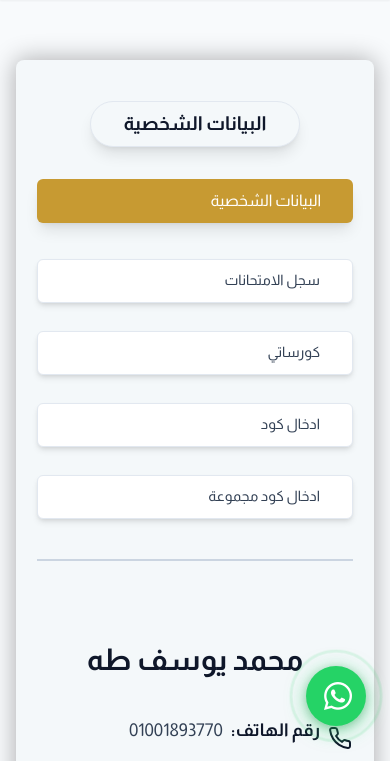
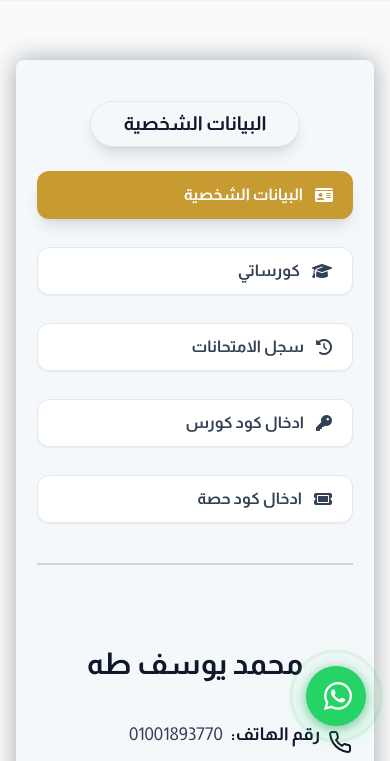
Before and after one commit to AsmaelShowky70/MohamedYousef_Academy, a PHP site: page /profile.php in a window 390 px wide. Shown: the part 94-855 px from the top of the page. Run offline with PHP 8.4, Linux system fonts and the light colour scheme; a user stored in the database is signed in; data comes from the database, SQL or seed files in the repository; data that the repository does not hold is empty; some libraries are stand-ins or nearby versions.

Commit message:
fix(profile): fix profile buttons responsiveness, remove nested buttons inside links, and resolve touch event race condition

```diff
--- a/includes/header.php
+++ b/includes/header.php
@@ -369,16 +369,19 @@ $whatsappEnabled = getSetting('whatsappFloatingEnabled', 'true') === 'true';
         <!-- Auth Actions inside Drawer -->
         <div class="pt-2 border-t border-slate-100 dark:border-slate-800/80">
             <?php if ($currentUser): ?>
-                <div class="flex items-center gap-2">
+                <div class="grid <?= in_array($currentUser['role'], ['ADMIN', 'SUPERADMIN']) ? 'grid-cols-2' : 'grid-cols-1' ?> gap-2 mb-2">
+                    <a href="/profile.php" class="py-2.5 px-3 text-center bg-primary-custom text-white text-xs font-bold rounded-xl shadow-sm hover:bg-teal-800 transition">
+                        <i class="fa-solid fa-user-graduate ml-1"></i> الملف الشخصي
+                    </a>
                     <?php if (in_array($currentUser['role'], ['ADMIN', 'SUPERADMIN'])): ?>
-                        <a href="/admin/index.php" class="flex-1 py-2.5 px-3 text-center bg-navy-custom text-white text-xs font-bold rounded-xl shadow-sm">
+                        <a href="/admin/index.php" class="py-2.5 px-3 text-center bg-navy-custom text-white text-xs font-bold rounded-xl shadow-sm hover:bg-slate-800 transition">
                             <i class="fa-solid fa-gauge-high text-gold-custom ml-1"></i> لوحة التحكم
                         </a>
                     <?php endif; ?>
-                    <button onclick="handleLogout()" class="flex-1 py-2.5 px-3 text-center border border-red-200 dark:border-red-900/50 text-red-600 dark:text-red-400 text-xs font-bold rounded-xl hover:bg-red-50 dark:hover:bg-red-950/30 transition">
-                        <i class="fa-solid fa-right-from-bracket ml-1"></i> تسجيل الخروج
-                    </button>
                 </div>
+                <button onclick="handleLogout()" class="w-full py-2.5 px-3 text-center border border-red-200 dark:border-red-900/50 text-red-600 dark:text-red-400 text-xs font-bold rounded-xl hover:bg-red-50 dark:hover:bg-red-950/30 transition">
+                    <i class="fa-solid fa-right-from-bracket ml-1"></i> تسجيل الخروج
+                </button>
             <?php else: ?>
                 <div class="grid grid-cols-2 gap-2">
                     <a href="/login.php" class="py-2.5 px-3 text-center bg-slate-100 dark:bg-slate-800 text-slate-800 dark:text-slate-100 text-xs font-bold rounded-xl hover:bg-slate-200 dark:hover:bg-slate-700 transition">
@@ -422,7 +425,7 @@ function toggleMobileNav() {
     }
 }
 
-// Close mobile menu when clicking or tapping outside
+// Close mobile menu when clicking outside
 function handleCloseNavMenu(e) {
     const menu = document.getElementById('mobileNavMenu');
     const btn = document.getElementById('mobileMenuBtn');
@@ -436,7 +439,6 @@ function handleCloseNavMenu(e) {
     }
 }
 document.addEventListener('click', handleCloseNavMenu);
-document.addEventListener('touchstart', handleCloseNavMenu, { passive: true });
 
 // Close mobile menu on resize to desktop
 window.addEventListener('resize', function() {
--- a/profile.php
+++ b/profile.php
@@ -200,28 +200,22 @@ require_once __DIR__ . '/includes/header.php';
                             <ul class="flex w-full flex-col space-y-7 text-center">
                                 <?php
                                 $navItems = [
-                                    'info' => ['name' => 'البيانات الشخصية', 'link' => '/profile'],
-                                    'my-quizzes' => ['name' => 'سجل الامتحانات', 'link' => '/profile/my-quizzes'],
-                                    'my-courses' => ['name' => 'كورساتي', 'link' => '/profile/my-courses'],
-                                    'code' => ['name' => 'ادخال كود', 'link' => '/profile/code'],
-                                    'collection-code' => ['name' => 'ادخال كود مجموعة', 'link' => '/profile/collection-code'],
+                                    'info' => ['name' => 'البيانات الشخصية', 'link' => '/profile.php?tab=info', 'icon' => 'fa-solid fa-id-card'],
+                                    'my-courses' => ['name' => 'كورساتي', 'link' => '/profile.php?tab=my-courses', 'icon' => 'fa-solid fa-graduation-cap'],
+                                    'my-quizzes' => ['name' => 'سجل الامتحانات', 'link' => '/profile.php?tab=my-quizzes', 'icon' => 'fa-solid fa-clock-rotate-left'],
+                                    'code' => ['name' => 'ادخال كود كورس', 'link' => '/profile.php?tab=code', 'icon' => 'fa-solid fa-key'],
+                                    'collection-code' => ['name' => 'ادخال كود حصة', 'link' => '/profile.php?tab=collection-code', 'icon' => 'fa-solid fa-ticket'],
                                 ];
                                 foreach ($navItems as $key => $item):
                                     $isActive = ($tab === $key);
-                                    if ($isActive):
                                 ?>
-                                    <a class="w-full rounded-[10px] bg-transparent py-2" href="<?= $item['link'] ?>">
-                                        <button type="button" class="w-full justify-start bg-PButtonColor text-[1rem] text-white shadow-lg hover:cursor-default hover:bg-PButtonColor hover:text-white inline-flex items-center rounded-md font-medium h-11 px-8">
-                                            <?= $item['name'] ?>
-                                        </button>
-                                    </a>
-                                <?php else: ?>
-                                    <a href="<?= $item['link'] ?>">
-                                        <button type="button" class="w-full justify-start text-[0.9rem] text-slate-700 dark:text-slate-200 shadow-md transition duration-200 hover:-translate-y-[2px] border border-slate-200 dark:border-slate-700 bg-white dark:bg-[#0e1b29] hover:bg-slate-100 dark:hover:bg-[#162c44] inline-flex items-center rounded-md font-medium h-11 px-8">
-                                            <?= $item['name'] ?>
-                                        </button>
-                                    </a>
-                                <?php endif; endforeach; ?>
+                                    <li class="w-full">
+                                        <a href="<?= $item['link'] ?>" class="w-full justify-start inline-flex items-center gap-3 rounded-xl font-bold h-12 px-5 transition duration-200 cursor-pointer <?= $isActive ? 'bg-PButtonColor text-white shadow-lg pointer-events-none' : 'text-slate-700 dark:text-slate-200 shadow-sm border border-slate-200 dark:border-slate-700 bg-white dark:bg-[#0e1b29] hover:bg-slate-100 dark:hover:bg-[#162c44]' ?>">
+                                            <i class="<?= $item['icon'] ?> text-base"></i>
+                                            <span><?= $item['name'] ?></span>
+                                        </a>
+                                    </li>
+                                <?php endforeach; ?>
                             </ul>
                         </div>
 
@@ -397,10 +391,8 @@ require_once __DIR__ . '/includes/header.php';
                                                                 <p class="font-light opacity-70"><?= htmlspecialchars($course['description'] ?? '') ?></p>
                                                             </div>
                                                             <div class="flex flex-col justify-center gap-3">
-                                                                <a href="/course.php?id=<?= urlencode($course['id']) ?>" class="w-full">
-                                                                    <button class="w-full border-2 border-PButtonColor bg-PButtonColor text-white transition duration-200 hover:-translate-y-[2px] hover:border-PPrimaryColor hover:bg-white hover:text-black py-2 rounded-md font-medium cursor-pointer">
-                                                                        الدخول إلي الكورس
-                                                                    </button>
+                                                                <a href="/course.php?id=<?= urlencode($course['id']) ?>" class="w-full text-center border-2 border-PButtonColor bg-PButtonColor text-white transition duration-200 hover:-translate-y-[2px] hover:border-PPrimaryColor hover:bg-white hover:text-black py-2.5 rounded-xl font-bold cursor-pointer block">
+                                                                    الدخول إلي الكورس
                                                                 </a>
                                                             </div>
                                                         </div>
@@ -446,10 +438,8 @@ require_once __DIR__ . '/includes/header.php';
                                                                 <p class="font-light opacity-70 text-sm">درس تم الاشتراك به بنجاح.</p>
                                                             </div>
                                                             <div class="flex flex-col justify-center gap-3">
-                                                                <a href="/collection.php?id=<?= urlencode($coll['id']) ?>" class="w-full">
-                                                                    <button class="w-full border-2 border-PButtonColor bg-PButtonColor text-white transition duration-200 hover:-translate-y-[2px] hover:border-PPrimaryColor hover:bg-white hover:text-black font-bold py-2 rounded-md cursor-pointer">
-                                                                        الدخول إلي الدرس
-                                                                    </button>
+                                                                <a href="/collection.php?id=<?= urlencode($coll['id']) ?>" class="w-full text-center border-2 border-PButtonColor bg-PButtonColor text-white transition duration-200 hover:-translate-y-[2px] hover:border-PPrimaryColor hover:bg-white hover:text-black font-bold py-2.5 rounded-xl cursor-pointer block">
+                                                                    الدخول إلي الدرس
                                                                 </a>
                                                             </div>
                                                         </div>
@@ -558,10 +548,8 @@ require_once __DIR__ . '/includes/header.php';
                                                             <span class="font-bold text-PPrimaryColor px-2 py-0.5 bg-PPrimaryColor/10 rounded-full"><?= $ac['accessTimes'] ?> <?= !empty($ac['maxUses']) ? "من {$ac['maxUses']}" : "" ?></span>
                                                         </div>
                                                     </div>
-                                                    <a href="<?= !empty($ac['collectionId']) ? '/collection.php?id=' . urlencode($ac['collectionId']) : '/course.php?id=' . urlencode($ac['courseId']) ?>">
-                                                        <button class="w-full font-bold bg-PPrimaryColor hover:bg-PPrimaryColor/90 text-white shadow-sm py-2 rounded-md cursor-pointer transition">
-                                                            <?= !empty($ac['collectionTitle']) ? 'مشاهدة الحصة الآن' : 'استخدام الآن' ?>
-                                                        </button>
+                                                    <a href="<?= !empty($ac['collectionId']) ? '/collection.php?id=' . urlencode($ac['collectionId']) : '/course.php?id=' . urlencode($ac['courseId']) ?>" class="w-full text-center font-bold bg-PPrimaryColor hover:bg-teal-700 text-white shadow-sm py-2.5 rounded-xl cursor-pointer transition block">
+                                                        <?= !empty($ac['collectionTitle']) ? 'مشاهدة الحصة الآن' : 'استخدام الآن' ?>
                                                     </a>
                                                 </div>
                                             <?php endforeach; ?>
@@ -652,10 +640,8 @@ require_once __DIR__ . '/includes/header.php';
             <button type="button" onclick="closeModal('logoutModal')" class="border border-slate-300 dark:border-slate-600 text-slate-700 dark:text-slate-300 hover:bg-slate-100 rounded-md font-medium h-10 px-6 transition text-sm">
                 إلغاء
             </button>
-            <a href="/logout.php">
-                <button type="button" class="bg-destructive text-destructive-foreground hover:bg-destructive/90 rounded-md font-medium h-10 px-8 transition text-sm">
-                    تسجيل خروج
-                </button>
+            <a href="/logout.php" class="bg-destructive text-destructive-foreground hover:bg-destructive/90 rounded-md font-medium h-10 px-8 transition text-sm inline-flex items-center justify-center">
+                تسجيل خروج
             </a>
         </div>
     </div>
@@ -691,11 +677,17 @@ require_once __DIR__ . '/includes/header.php';
 <script>
 function openModal(id) {
     const el = document.getElementById(id);
-    if (el) el.classList.remove('hidden');
+    if (el) {
+        el.classList.remove('hidden');
+        el.style.display = 'flex';
+    }
 }
 function closeModal(id) {
     const el = document.getElementById(id);
-    if (el) el.classList.add('hidden');
+    if (el) {
+        el.classList.add('hidden');
+        el.style.display = 'none';
+    }
 }
 
 
```
Also changed, not shown: index.php (+18 -19 lines).
